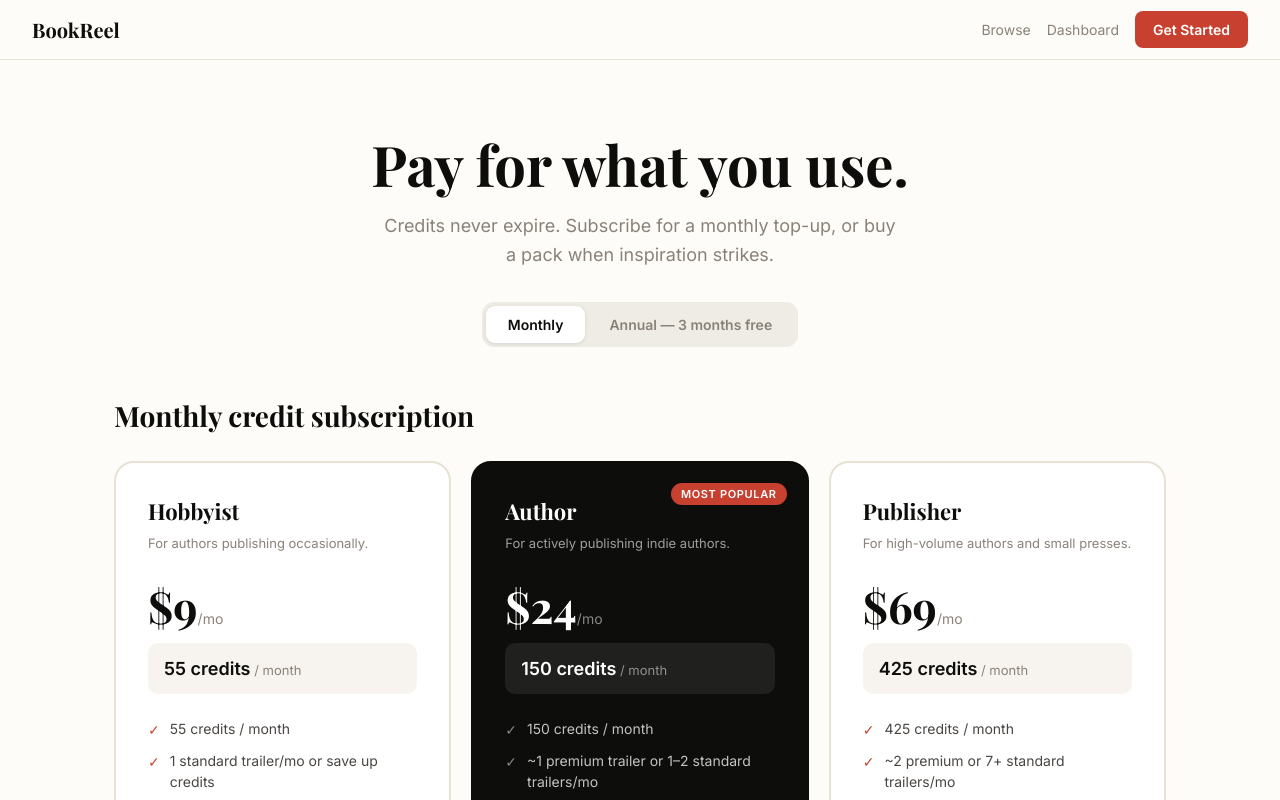
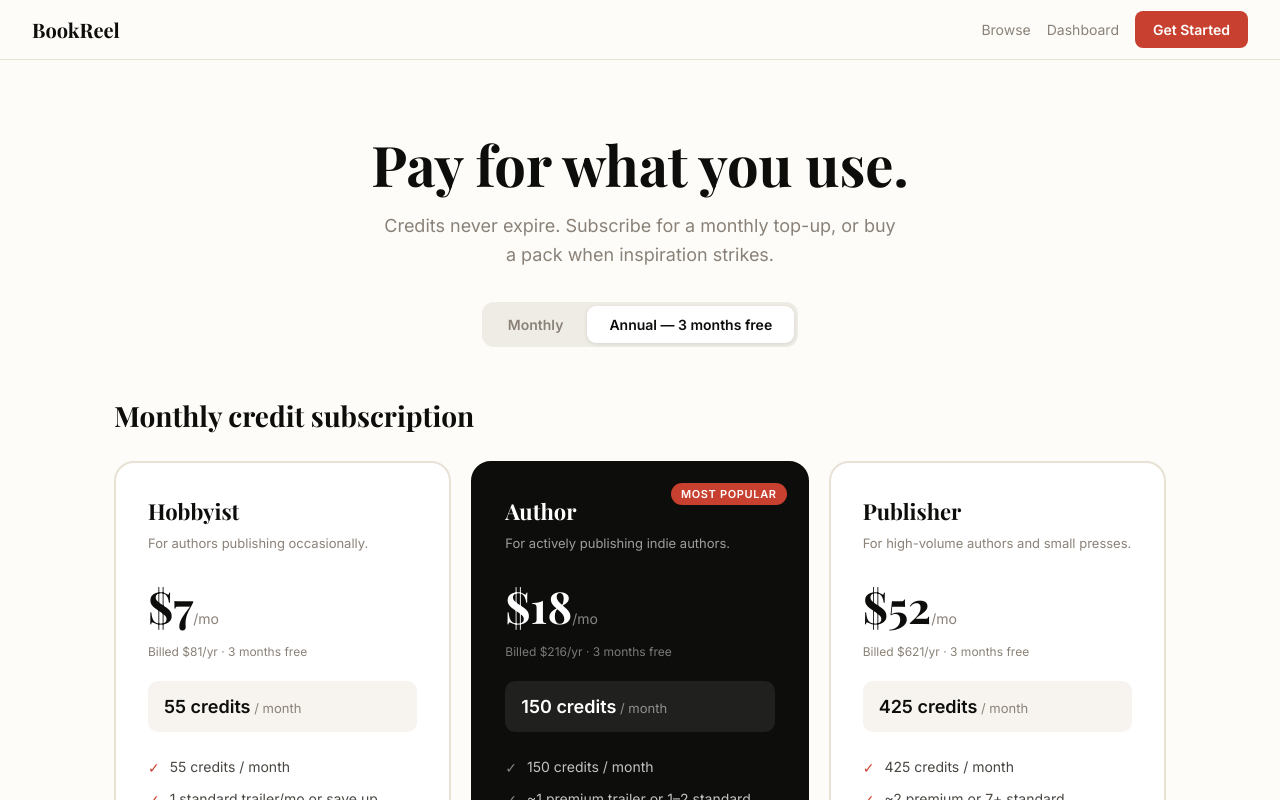
Before and after one commit to Dtyler92/Bookreel, a Next.js app: page /pricing in a window 1280 px wide. Shown: the top 800 px of the page. Built offline with nearby package versions, Linux system fonts and the light colour scheme.

Commit message:
feat: default pricing page to annual billing

```diff
--- a/src/app/pricing/page.tsx
+++ b/src/app/pricing/page.tsx
@@ -127,7 +127,7 @@ const FAQ = [
 ]
 
 export default function PricingPage() {
-  const [billing, setBilling] = useState<BillingPeriod>('monthly')
+  const [billing, setBilling] = useState<BillingPeriod>('yearly')
   const [openFaq, setOpenFaq] = useState<number | null>(null)
 
   const red    = '#C8402F'
```
